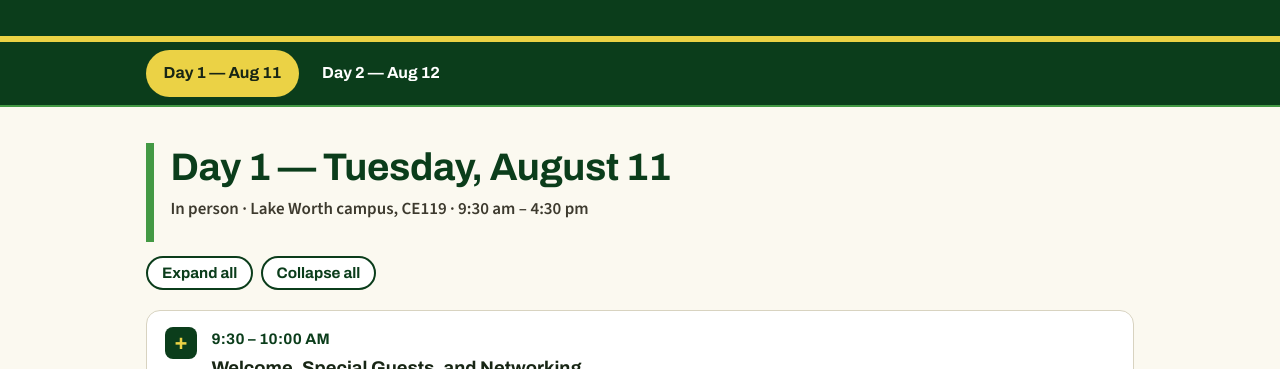
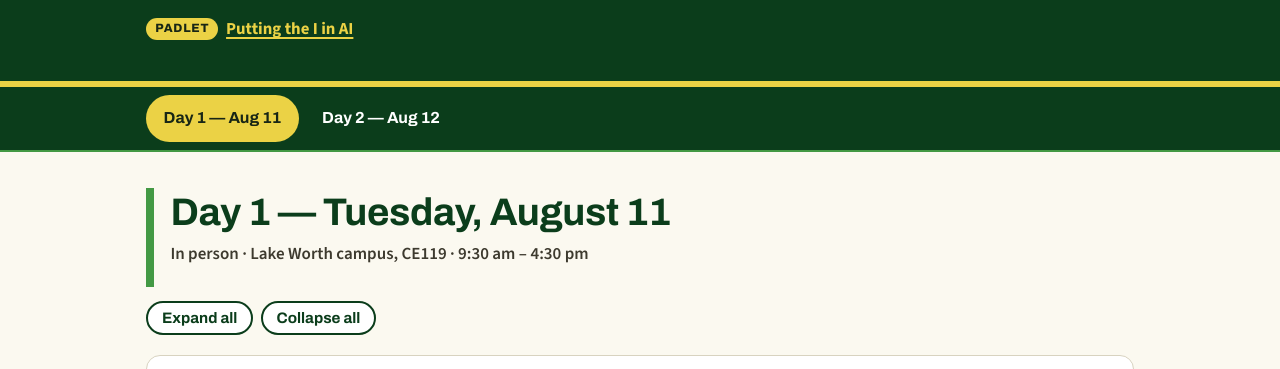
Before and after one commit to RogersMath/slc-fall-2026, a plain HTML site: page index.html in a window 1280 px wide. Shown: the part 400-769 px from the top of the page. Drawn offline with nearby package versions, Linux system fonts and the light colour scheme.

Commit message:
Update index.html

```diff
--- a/index.html
+++ b/index.html
@@ -49,6 +49,16 @@
   .hero-qr .cap{font-size:clamp(.75rem,2.4vw,.9rem);margin-top:.55rem;color:var(--yellow);font-weight:600;letter-spacing:.02em}
   .hero p.meta{margin:1.4rem 0 0;font-size:1.1rem;color:#fff}
   .hero p.meta strong{color:var(--yellow)}
+  .hero .padlet{margin:1rem 0 0}
+  .hero .padlet a{
+    display:inline-flex;align-items:center;gap:.5rem;color:var(--yellow);font-weight:700;
+    font-size:1.05rem;text-decoration-thickness:2px;text-underline-offset:3px;
+  }
+  .hero .padlet a:hover{color:#fff}
+  .hero .padlet .lbl{
+    font-family:Archivo,sans-serif;font-size:.75rem;font-weight:800;letter-spacing:.06em;text-transform:uppercase;
+    background:var(--yellow);color:var(--ink);border-radius:999px;padding:.1rem .55rem;text-decoration:none;
+  }
 
   /* Nav */
   nav.days{position:sticky;top:0;z-index:30;background:var(--deep);border-bottom:2px solid var(--green)}
@@ -127,6 +137,7 @@
   <div class="wrap">
     <p class="meta"><strong>Day 1:</strong> Tuesday, August 11, 2026 · 9:30 am – 4:30 pm · Lake Worth campus, CE119<br>
     <strong>Day 2:</strong> Wednesday, August 12, 2026 · 9:00 am – 5:00 pm · Microsoft Teams</p>
+    <p class="padlet"><a href="https://padlet.com/palmbeachstatecollege/putting-the-i-in-ai-xtv6ebxf9lzl6u53"><span class="lbl">Padlet</span> Putting the I in AI</a></p>
   </div>
 </header>
 
@@ -345,7 +356,7 @@
         </div>
         <div class="opt">
           <h3>Time Management for Success</h3>
-          <p class="who">Presented by <em>Team PBG</em></p>
+          <p class="who">Presented by <em>Mara Abrams</em></p>
           <a class="link" href="https://teams.microsoft.com/meet/219638875110864?p=ZMcWTD9aJ0zHEjevy0">Join on Teams</a>
         </div>
       </div>
```
